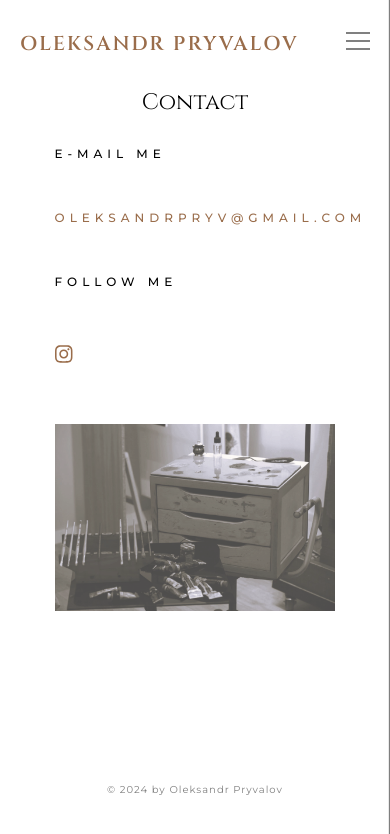
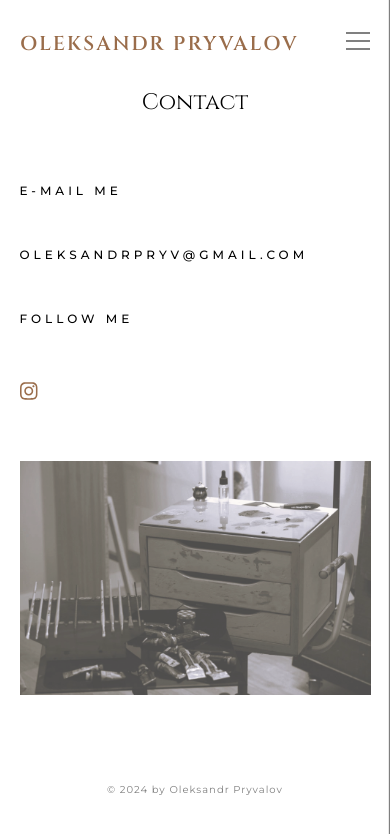
Before and after one commit to multumInParvo/oleksandr_pryvalov, a React (Create React App) app in the folder my-app/: page /contact in a window 390 px wide. Shown: the top 834 px of the page. Built offline with nearby package versions, Linux system fonts and the light colour scheme.

Commit message:
removed unecessary breaking point

```diff
--- a/my-app/src/pages/Contact/Contact.scss
+++ b/my-app/src/pages/Contact/Contact.scss
@@ -14,7 +14,7 @@
     display: flex;
     flex-direction: row;
     align-items: center;
-    padding: 0 10%;
+    padding: 0 5%;
 
     .info-image-container {
         display: flex;
@@ -52,7 +52,6 @@
             .contact-details-color {
                 font-size: 12px;
                 letter-spacing: 5px;
-                color: $surname-color;
                 font-weight: 500;
             }
 
@@ -70,40 +69,29 @@
     }
 }
 
-@media (max-width: 1024px) {
+
+
+@media (max-width: 768px) {
     .title-contact {
         font-size: 1.4rem;
     }
-
     .contact-container {
-        flex-direction: column;
-
-        .deco-line {
-            display: none;
-        }
-
         .info-image-container {
             .contact-info {
-                width: 70%;
+                width: 100%;
+
+                .contact-details {
+                    letter-spacing: 4px;
+                }
+
+                .contact-details-color {
+                    letter-spacing: 4px;
+                }
             }
 
             .contact-image {
-                width: 70%;
+                width: 100%;
             }
         }
     }
 }
-
-@media (max-width: 768px) {
-    .contact-container {
-        .info-image-container {
-            .contact-info {
-                width: 90%;
-            }
-
-            .contact-image {
-                width: 90%;
-            }
-        }
-    }
-}
```
